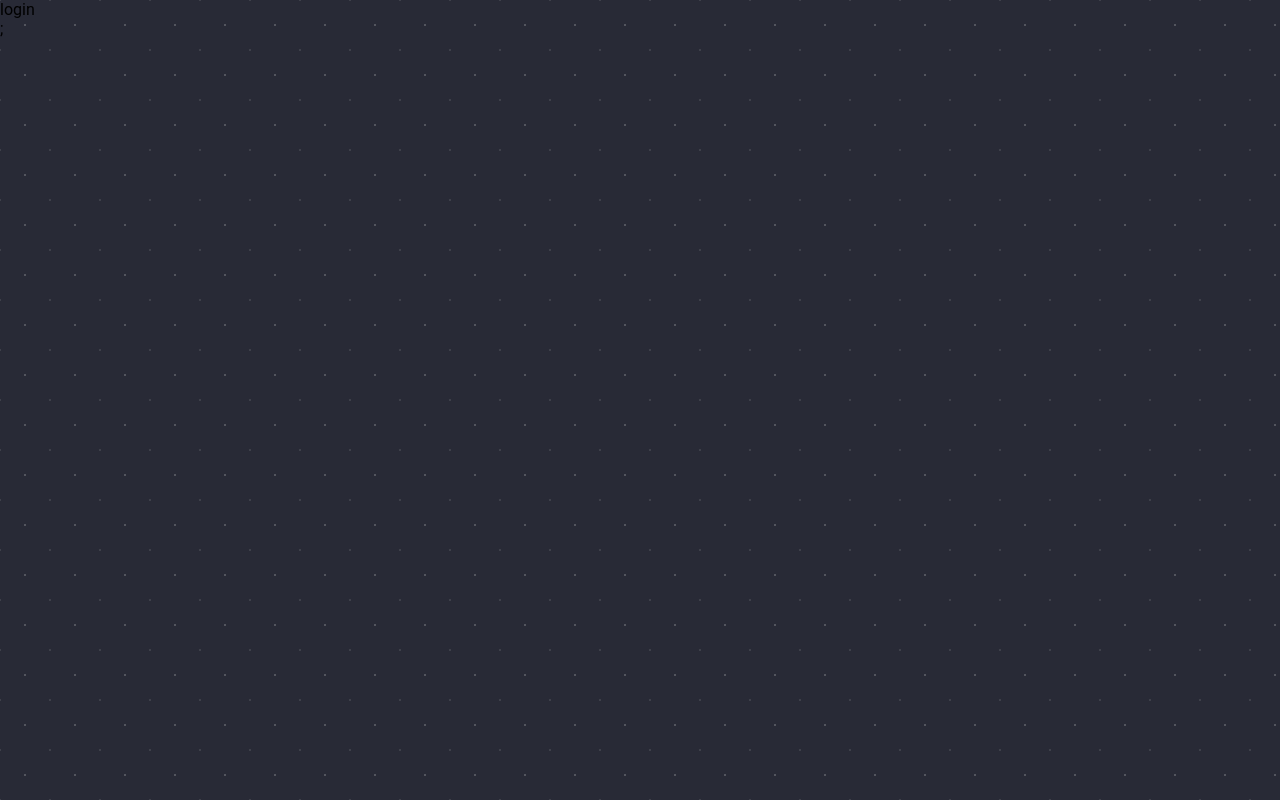
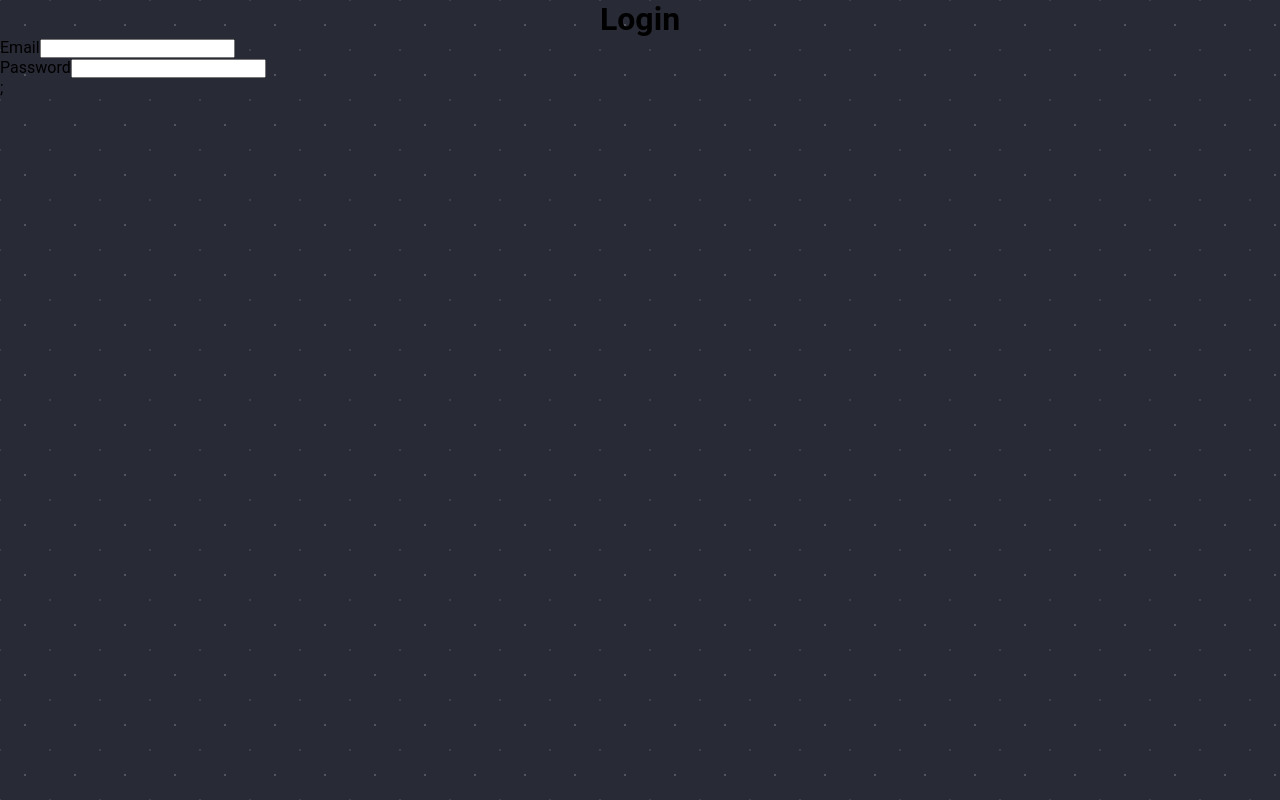
Before and after one commit to DavidFFDAW/magalapoly, a Next.js app: page /auth/login in a window 1280 px wide. Built offline with nearby package versions, Linux system fonts and the light colour scheme.

Commit message:
feat: login page and redirect logic on auth page

```diff
--- a/pages/auth/login/index.jsx
+++ b/pages/auth/login/index.jsx
@@ -1,4 +1,23 @@
-export default function login({ cookies }) {
-    console.log(cookies);
-    return <div>login</div>;
+import PageWrapper from "@/components/PageWrapper";
+
+export default function login() {
+    return (
+        <PageWrapper title={'Login'}>
+            <div className='login-page'>
+                <div className='login-form'>
+                <h1>Login</h1>
+                <form>
+                    <div className='form-group'>
+                    <label htmlFor='email'>Email</label>
+                    <input type='email' name='email' id='email' />
+                    </div>
+                    <div className='form-group'>
+                    <label htmlFor='password'>Password</label>
+                    <input type='password' name='password' id='password' />
+                    </div>
+                </form>
+                </div>
+            </div>
+        </PageWrapper>
+    )
 }
```
